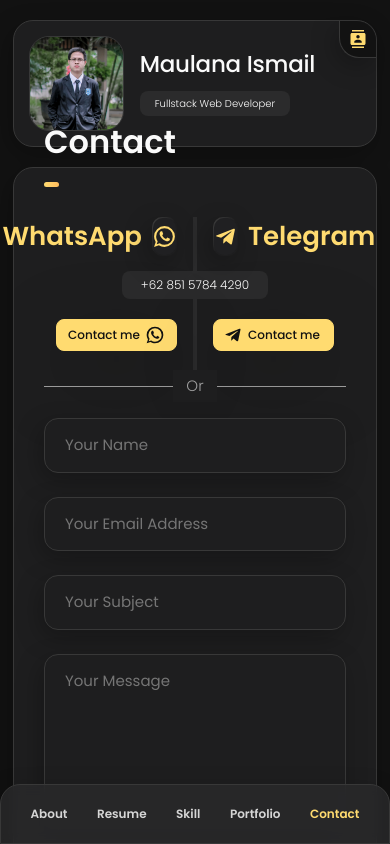
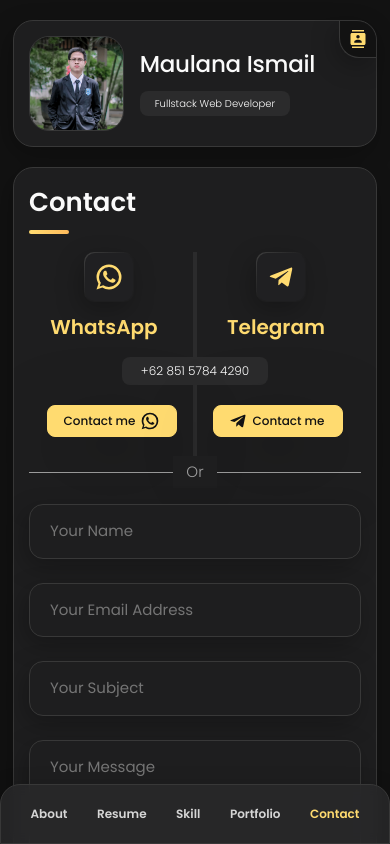
Before and after one commit to MaulanaIsmail26/my-portofolio, a React (Create React App) app: page / in a window 390 px wide. Both pictures are taken after a click on the item "Contact". Built offline with nearby package versions, Linux system fonts and the light colour scheme.

Commit message:
[ADD] Create a mobile display for Contact section

```diff
--- a/src/pages/porto-page.js
+++ b/src/pages/porto-page.js
@@ -811,15 +811,21 @@ export default function PortoPage() {
                       {/* CONTACT VIA WHATSAPP AND TELEGRAM */}
                       <div className="row contact-1 m-0">
                         <div className="col-6 whatsapp pe-3">
-                          <div className="contactName d-flex justify-content-end">
+                          <div className="contactName d-xl-flex d-none justify-content-end">
                             <p>WhatsApp</p>
                             <div className="iconBox">
                               <WhatsAppIcon className="iconContact" />
                             </div>
                           </div>
+                          <div className="contactName d-xl-none d-block">
+                            <div className="iconBox">
+                              <WhatsAppIcon className="iconContact" />
+                            </div>
+                            <p>WhatsApp</p>
+                          </div>
                         </div>
                         <div className="col-6 telegram ps-3">
-                          <div className="contactName d-flex justify-content-start">
+                          <div className="contactName d-xl-flex justify-content-xl-start">
                             <div className="iconBox">
                               <TelegramIcon className="iconContact" />
                             </div>
--- a/src/styles/App.css
+++ b/src/styles/App.css
@@ -1465,6 +1465,61 @@ input, textarea {
   #portoPage .mainContainer .secondContainer .mainContent .card .portofolio .content .portoBox .button .fade {
     padding: 10px 5px;
   }
+
+
+  /* *<---------- CONTACT ---------->* */
+  #portoPage .mainContainer .secondContainer .mainContent .card .contact {
+    margin-top: 0;
+    padding: 15px;
+  }
+
+  #portoPage .mainContainer .secondContainer .mainContent .card .contact .header .title {
+    font-size: var(--fs-3);
+    margin-bottom: 8px;
+  }
+
+  #portoPage .mainContainer .secondContainer .mainContent .card .contact .header .underline {
+    width: 40px;
+    height: 4px;
+  }
+
+  /* CONTENT */
+  #portoPage .mainContainer .secondContainer .mainContent .card .contact .content {
+    padding-top: 18px;
+  }
+
+  /* CONTACT-1 VIA WHATSAPP AND TELEGRAM */
+  #portoPage .mainContainer .secondContainer .mainContent .card .contact .content .contact-1 .whatsapp .iconBox {
+    width: 50px;
+    margin: auto;
+  }
+
+  #portoPage .mainContainer .secondContainer .mainContent .card .contact .content .contact-1 .whatsapp .iconContact {
+    font-size: 30px;
+    color: var(--orange-yellow-crayola);
+  }
+
+  #portoPage .mainContainer .secondContainer .mainContent .card .contact .content .contact-1 .whatsapp .contactName p {
+    font-size: 20px;
+    text-align: center;
+    margin: 10px 10px 0 0;
+  }
+
+  #portoPage .mainContainer .secondContainer .mainContent .card .contact .content .contact-1 .telegram .iconBox {
+    width: 50px;
+    margin: auto;
+  }
+
+  #portoPage .mainContainer .secondContainer .mainContent .card .contact .content .contact-1 .telegram .iconContact {
+    font-size: 30px;
+    color: var(--orange-yellow-crayola);
+  }
+
+  #portoPage .mainContainer .secondContainer .mainContent .card .contact .content .contact-1 .telegram .contactName p {
+    font-size: 20px;
+    text-align: center;
+    margin: 10px 10px 0 0;
+  }
 }
 
 /* *\_______ END OF RESPONSIVE FOR _______/ */
```
